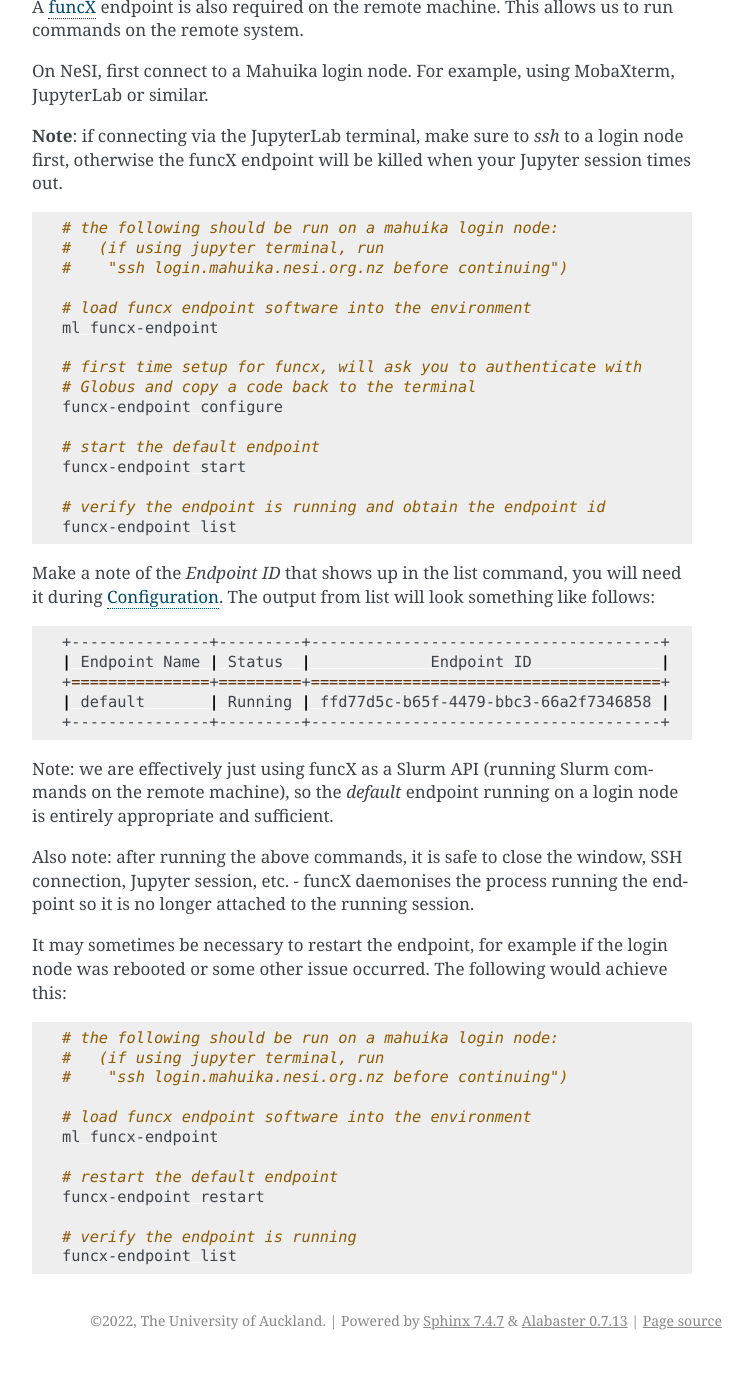
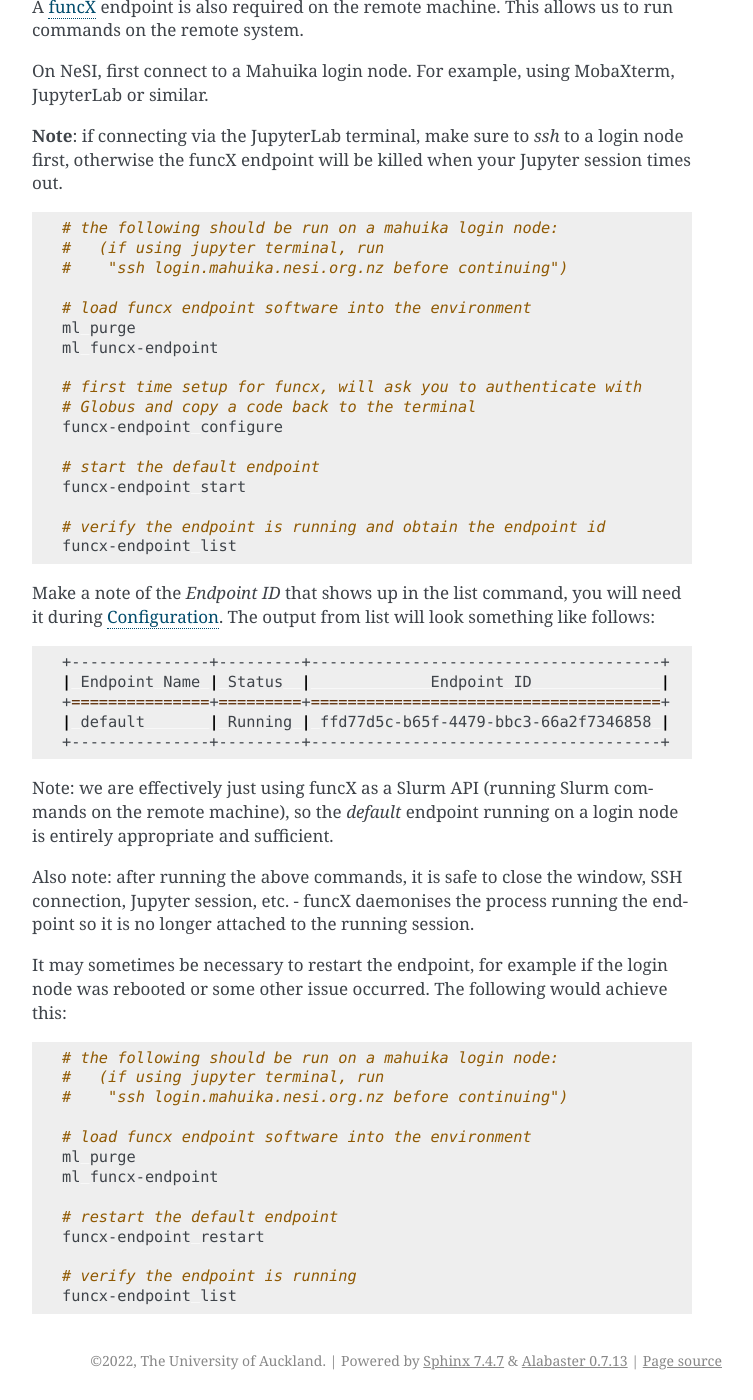
Before and after one commit to chrisdjscott/RemoteJobManager, a Sphinx documentation site: the page built from docs/one_time_setup.rst, in a window 1280 px wide and 1400 px high, scrolled down 2961 px. Shown: the whole window, without its empty margins (388-1141 px from the left). Built offline with Sphinx 7.4.7, drawn with Linux system fonts in a browser that asks for light colours; before the commit the page ends 4321 px from its top, so only the background shows below that.

Commit message:
make sure clean environment before loading funcx

```diff
--- a/docs/one_time_setup.rst
+++ b/docs/one_time_setup.rst
@@ -81,6 +81,7 @@
     #    "ssh login.mahuika.nesi.org.nz before continuing")
 
     # load funcx endpoint software into the environment
+    ml purge
     ml funcx-endpoint
 
     # first time setup for funcx, will ask you to authenticate with
@@ -124,6 +125,7 @@
     #    "ssh login.mahuika.nesi.org.nz before continuing")
 
     # load funcx endpoint software into the environment
+    ml purge
     ml funcx-endpoint
 
     # restart the default endpoint
```
